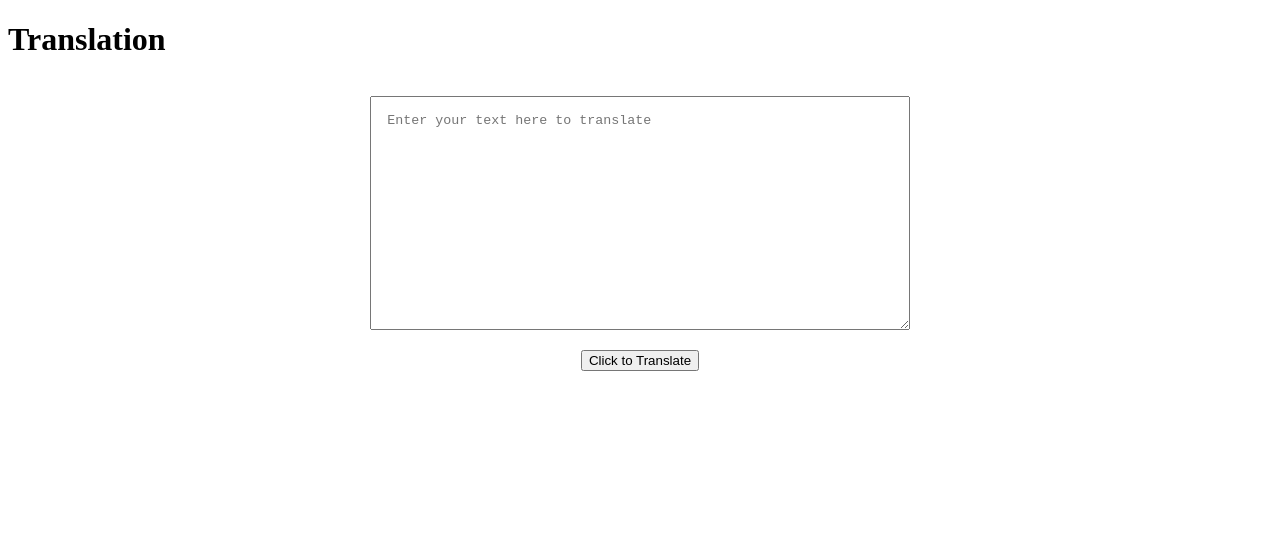
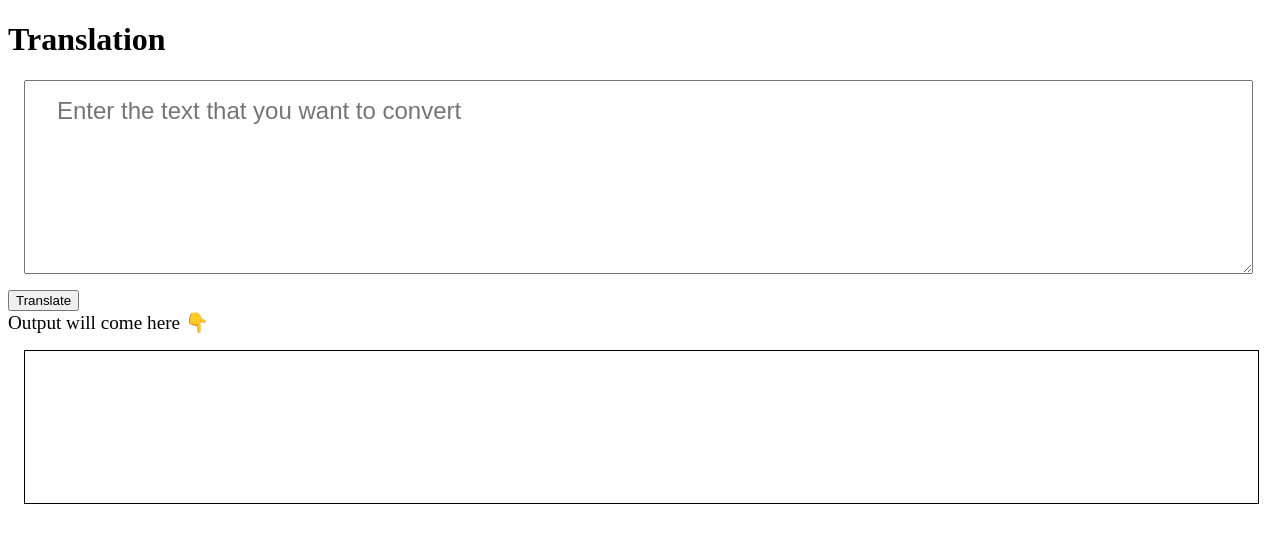
Before and after one commit to akankshadhabale/lesson4-assignment, a plain HTML site: page index.html in a window 1280 px wide. Drawn offline with Linux system fonts and the light colour scheme.

Commit message:
added js

```diff
--- a/app.js
+++ b/app.js
@@ -1,3 +1,30 @@
-var inputText=document.querySelector("#txt-input");
+var btnTranslate=document.querySelector("#btn-translate");
+var txtInput=document.querySelector("#txt-input");
+var outputDiv=document.querySelector("#output");
 
-console.log(inputText.value);
+var serverURL="https://api.funtranslations.com/translate/ferb-latin.json"
+
+function getTranslationURL(text){
+    return serverURL + "?" + "text=" + text
+
+}
+
+function errorHandler(error){
+    console.log("error occured", error)
+}
+
+function clickedHandler(){
+
+var inputText = txtInput.value;
+
+
+  fetch(getTranslationURL(inputText))
+  .then(response => response.json())
+  .then(json => {
+      var translatedText=json.contents.translated;
+    outputDiv.innerText=translatedText;
+    })
+.catch(errorHandler)
+}
+
+btnTranslate.addEventListener("click",clickedHandler)
--- a/index.html
+++ b/index.html
@@ -10,12 +10,10 @@
 </head>
 <body>
     <h1>Translation</h1>
-    <div class="txtareadiv">
-    <textarea id="txt-input" placeholder="Enter your text here to translate"></textarea>
-    </div>
-    <div class="btnholderdiv">
-        <button id="btnholder">Click to Translate</button>
-    </div>
+    <textarea  id="txt-input" placeholder="Enter the text that you want to convert"></textarea>
+    <button id="btn-translate">Translate</button>
+    <div  class="above-output-heading" style="font-size: larger;">Output will come here 👇 </div>
+    <div id="output"></div>
     <script src="app.js" type="text/javascript"></script>
 </body>
 </html>
--- a/style.css
+++ b/style.css
@@ -1,19 +1,21 @@
-textarea{
+#output{
 
-    height:25vh;
-    width:40%;
+    border:1px solid black;
+    height:15vh;
+    width:95%;
     margin:1rem;
     padding:1rem;
+
 }
 
-.txtareadiv{
-    display:block;
-    text-align: center;
 
+textarea{
+    display: block;
+    height: 20vh;
+    width:92%;
+    margin:1rem 1rem;
+    padding:1rem 2rem;
+    font-size: x-large;
+    font-family: 'Titillium Web', sans-serif;
+    color:#334155;
 }
-.btnholderdiv{
-    display: block;
-
-    align-items: center;
-    text-align: center;
-}
```
